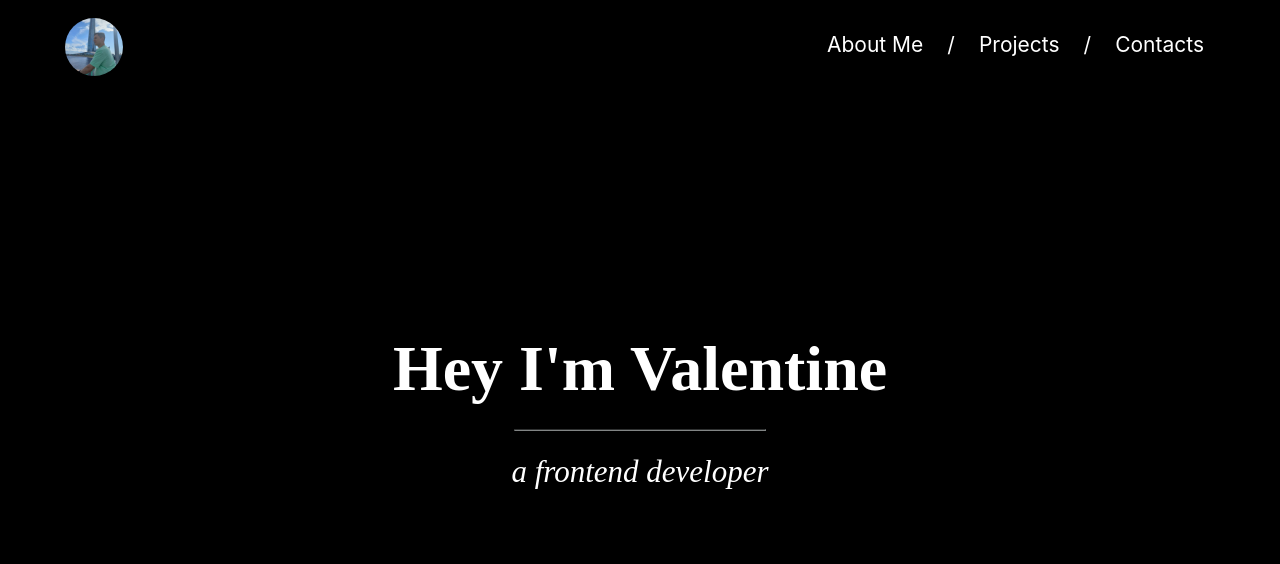
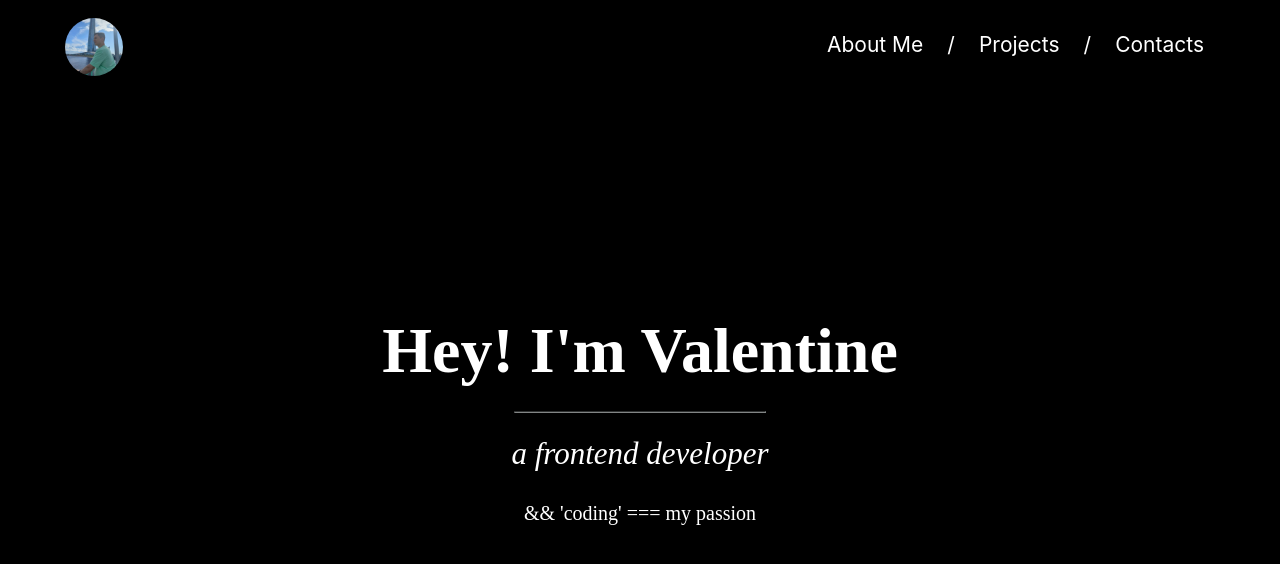
Before and after one commit to Thayorns/Portfolio, a React (Create React App) app in the folder my-app/: page / in a window 1280 px wide. Shown: the top 564 px of the page. Built offline with nearby package versions, Linux system fonts and the light colour scheme.

Commit message:
about me div changes

```diff
--- a/my-app/src/components/header/header.css
+++ b/my-app/src/components/header/header.css
@@ -60,13 +60,17 @@
     margin-bottom: 15px;
 }
 p {
-    margin-top: 15px;
+    margin: 15px 0 15px;
     font-size: 31px;
     font-style: italic;
 }
 .about-me h1,p{
     color: #ffffff;
     text-align: center;
+}
+.about-me span{
+    font-size: 20px;
+    margin: 15px auto;
 }
 /* ---------------------- */
 
--- a/my-app/src/components/header/header.js
+++ b/my-app/src/components/header/header.js
@@ -31,9 +31,10 @@ const Header = () => {
                 <Breadcrumb tabIndex={0} items = {breadcrumbLinks}/>
             </nav>
             <div className='about-me' id='about'>
-                <h1>Hey I'm Valentine</h1>
+                <h1>Hey! I'm Valentine</h1>
                 <hr style={{borderColor: "#828585", width: '250px'}}></hr>
                 <p>a frontend developer</p>
+                <span>&& 'coding' === my passion</span>
             </div>
             <div>
 
```
